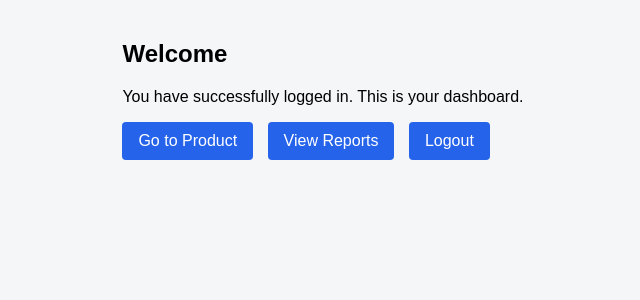
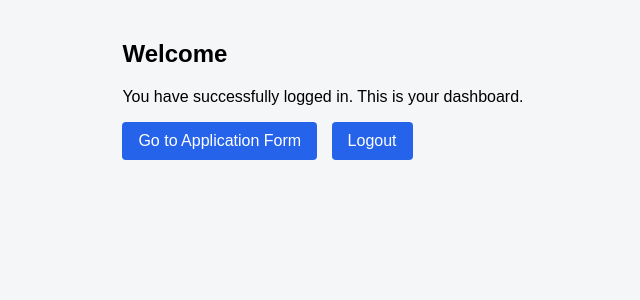
Before and after one commit to ovelvoro-stack/velvoro_os, a Python web app: template templates/dashboard.html in a window 1280 px wide. Shown: the top 300 px of the page, without its empty margins (12-652 px from the left). Run offline with Jinja, Linux system fonts and the light colour scheme; the template is opened without the code that fills it, so the values that code supplies are empty.

Commit message:
Update dashboard.html

```diff
--- a/templates/dashboard.html
+++ b/templates/dashboard.html
@@ -1,5 +1,3 @@
-<!-- app/templates/dashboard.html (UPDATED FILE) -->
-
 <!DOCTYPE html>
 <html lang="en">
 <head>
@@ -23,6 +21,9 @@
             text-decoration: none;
             border-radius: 4px;
         }
+        .logout {
+            background: #374151;
+        }
     </style>
 </head>
 <body>
@@ -31,9 +32,11 @@
         <p>You have successfully logged in. This is your dashboard.</p>
 
         <div class="actions">
-            <a href="/application">Go to Product</a>
-            <a href="#">View Reports</a>
-            <a href="/logout">Logout</a>
+            <!-- ONLY VALID ROUTE -->
+            <a href="/application">Go to Application Form</a>
+
+            <!-- OPTIONAL -->
+            <a href="/logout" class="logout">Logout</a>
         </div>
     </div>
 </body>
```
